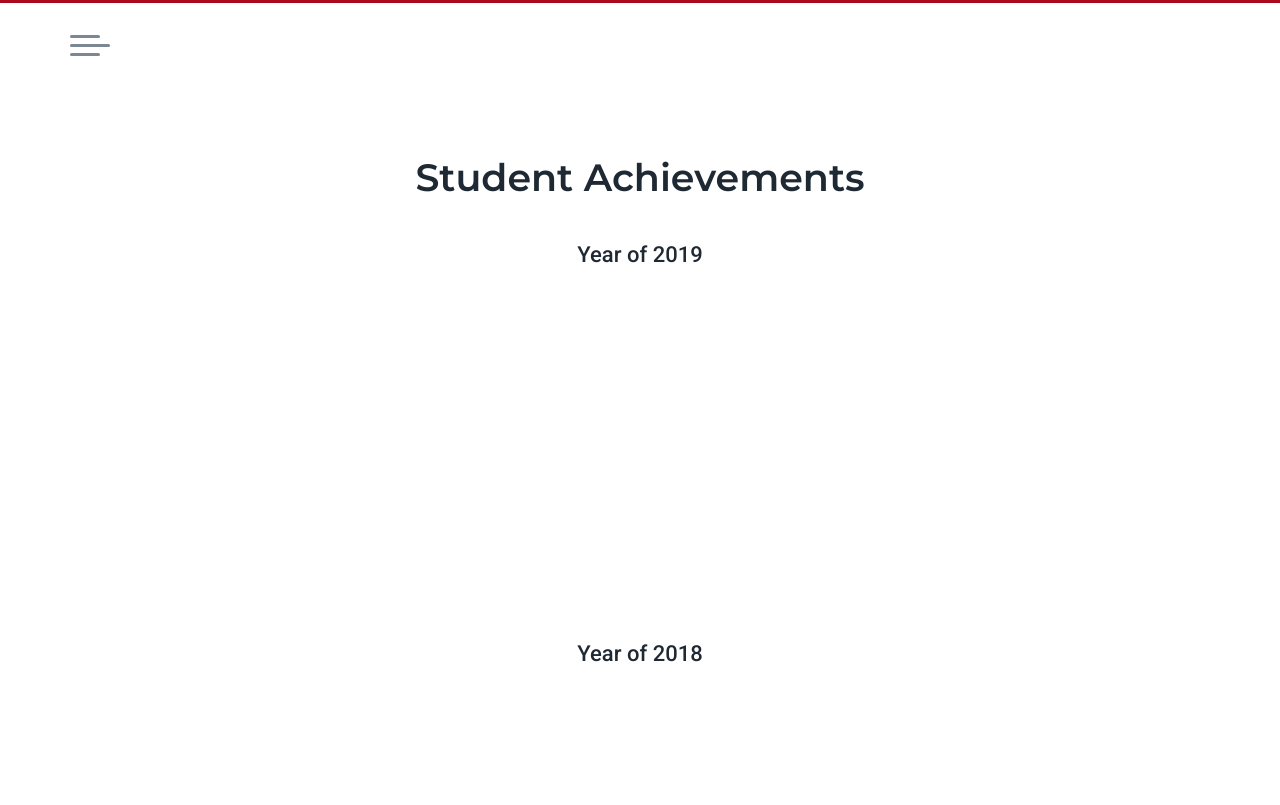
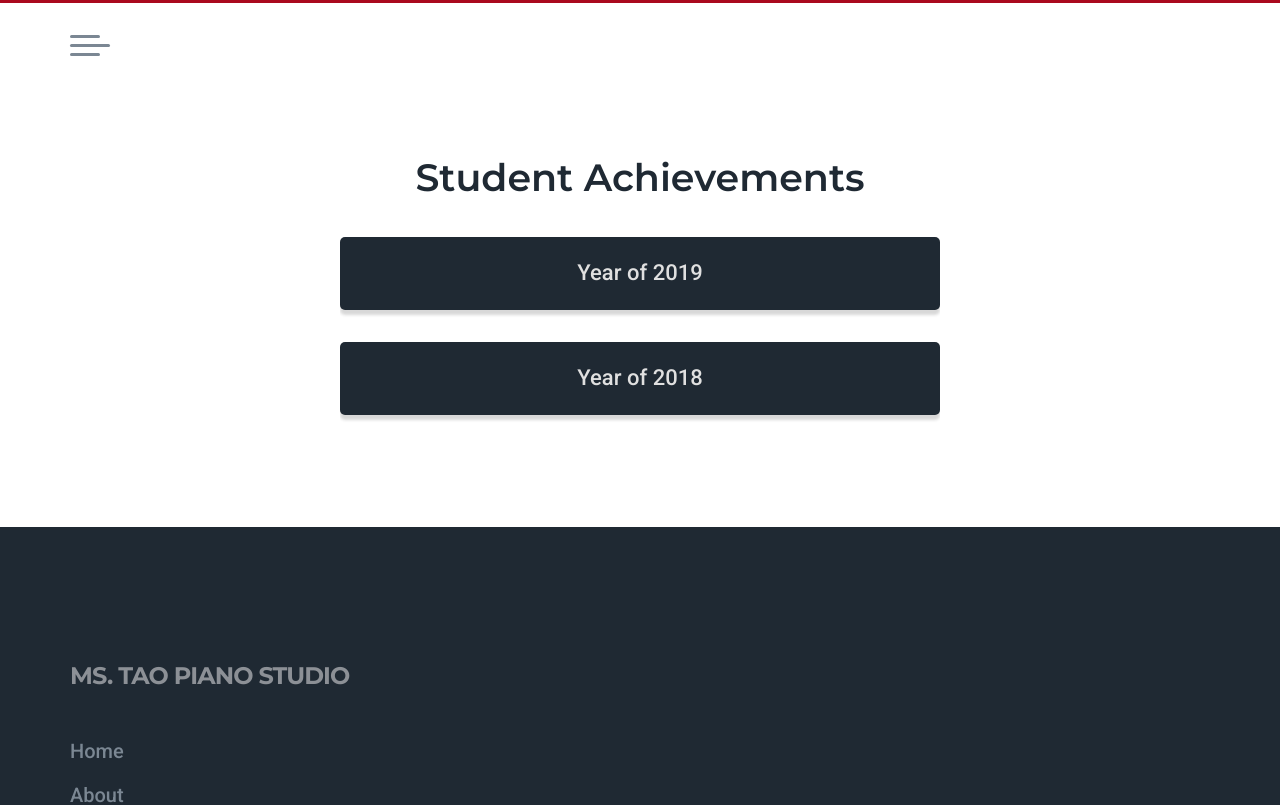
Before and after one commit to shimamooo/ms-tao-piano-studio, a Next.js app: page /student-achievements in a window 1280 px wide. Shown: the top 805 px of the page. Built offline with nearby package versions, Linux system fonts and the light colour scheme.

Commit message:
accordion finally working :/

```diff
--- a/pages/student-achievements.js
+++ b/pages/student-achievements.js
@@ -2,14 +2,8 @@ import Head from 'next/head';
 import Layout from '../components/layout';
 import utils from '../styles/utils.module.css';
 import styles from '../styles/StudentAchievements.module.css';
-import { useEffect } from 'react';
 
 export default function StudentAchievements() {
-  useEffect(() => {
-    const accordion = document.querySelector(`.${styles.accordion}`);
-    let i;
-  });
-
   return (
     <Layout page='student-achievements'>
       <Head>
@@ -17,15 +11,15 @@ export default function StudentAchievements() {
       </Head>
       <main className={utils.container} className={styles.container}>
         <h1 className={utils.h2}>Student Achievements</h1>
-        <section>
-          <div>
+        <section className={styles.tabs}>
+          <div className={styles.tab}>
             <input
-              type='radio'
+              type='checkbox'
               name='year'
               id='2019'
               className={styles.input}
             />
-            <label htmlFor='2019' className={styles.accordion}>
+            <label htmlFor='2019' className={styles.label}>
               Year of 2019
             </label>
             <div className={styles.hiddenContent}>
@@ -54,14 +48,14 @@ export default function StudentAchievements() {
             </div>
           </div>
 
-          <div>
+          <div className={styles.tab}>
             <input
-              type='radio'
+              type='checkbox'
               name='year'
               id='2018'
               className={styles.input}
             />
-            <label htmlFor='2018' className={styles.accordion}>
+            <label htmlFor='2018' className={styles.label}>
               Year of 2018
             </label>
             <div className={styles.hiddenContent}>
--- a/styles/StudentAchievements.module.css
+++ b/styles/StudentAchievements.module.css
@@ -4,21 +4,42 @@
   text-align: center;
 }
 
-.accordion {
-  cursor: pointer;
+.tabs {
+  overflow: hidden;
+}
+
+.tab {
+  margin-bottom: 32px;
+  padding: 18px 0;
+  background-color: var(--gray-dark);
+  color: var(--gray-light);
+  border-radius: 5px;
+  box-shadow: 0 5px 3px 0 rgba(37, 37, 37, 0.18);
+  position: relative;
 }
 
 .input {
+  position: absolute;
   opacity: 0;
-  position: absolute;
   z-index: -5;
 }
 
+.label {
+  cursor: pointer;
+  display: block;
+}
+
 .hiddenContent {
+  max-height: 0;
   opacity: 0;
-  transition: all 0.4s;
+  transition: all 0.3s ease-out;
+  background-color: white;
+  border: 1px solid var(--gray-dark);
+  margin-bottom: -18px;
+  margin-top: 18px;
 }
 
 .input:checked ~ .hiddenContent {
-  opacity: 0;
+  max-height: 100vh;
+  opacity: 1;
 }
```
